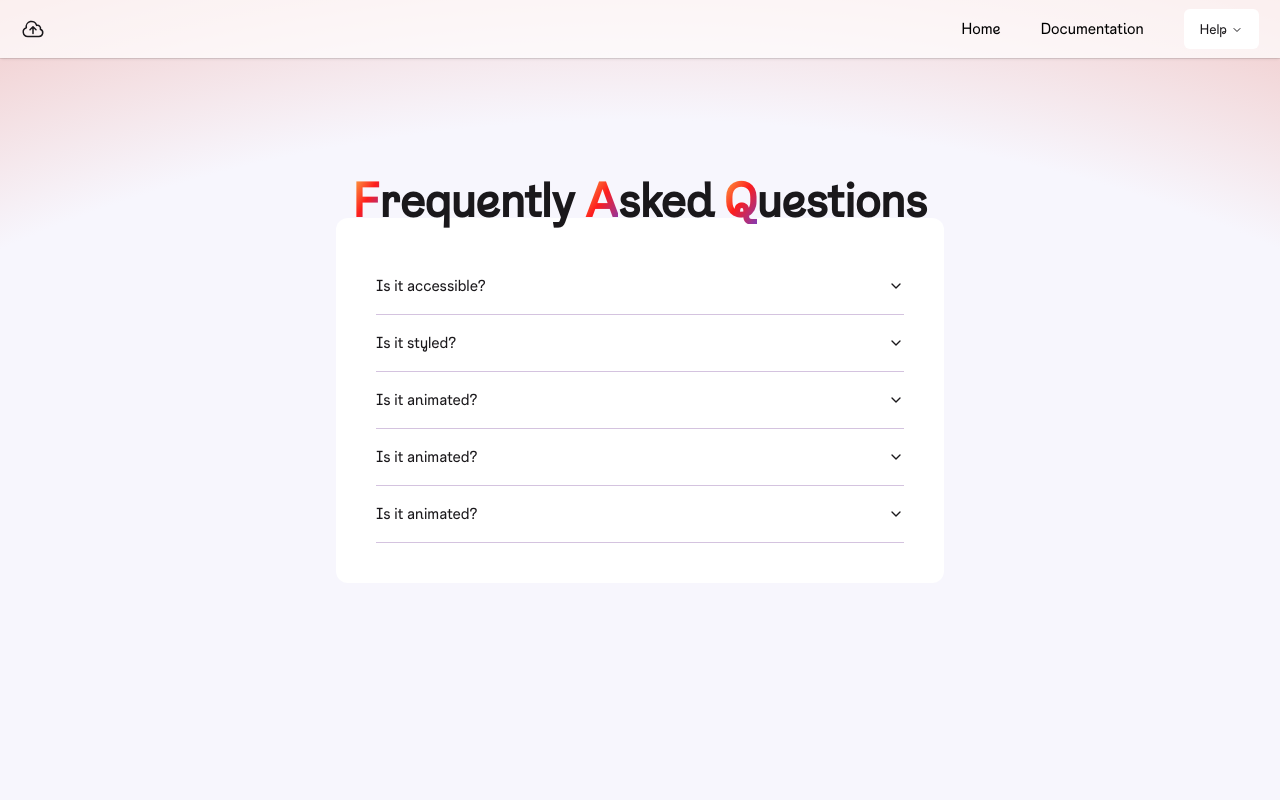
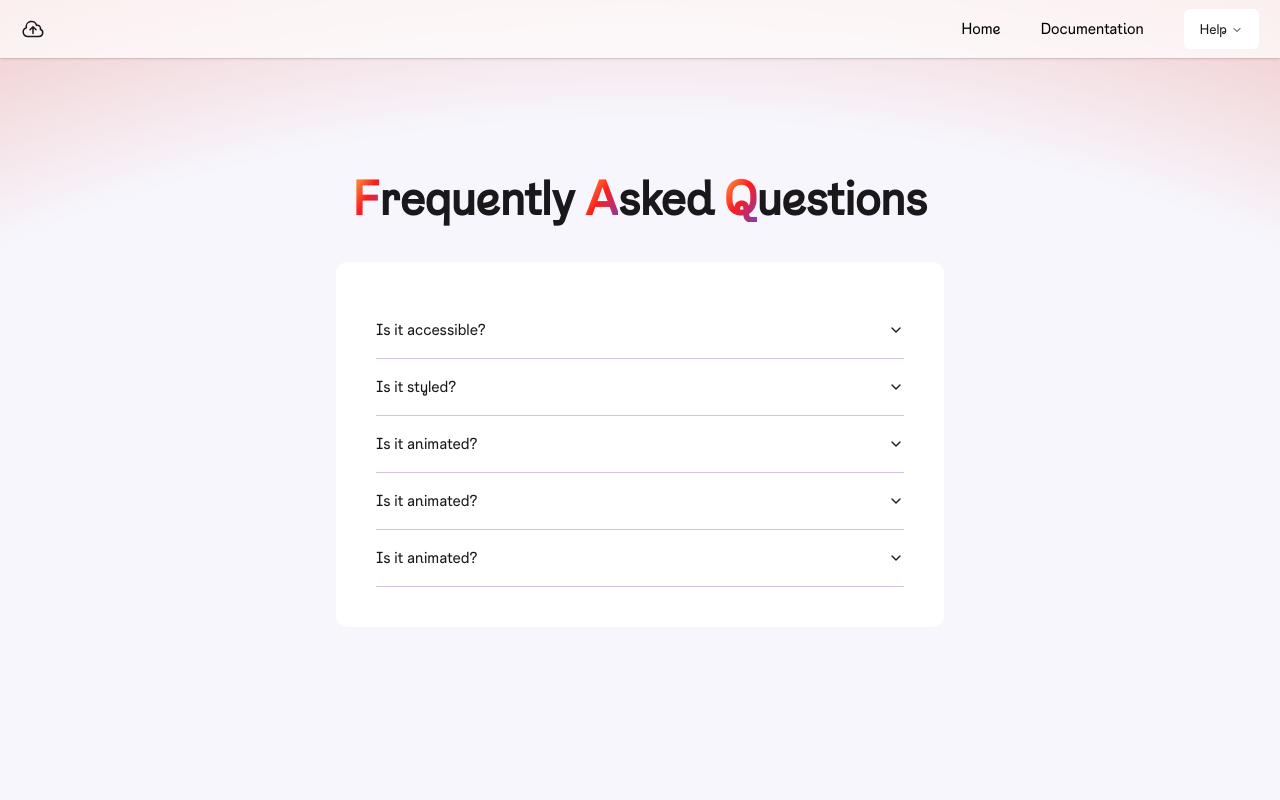
Before and after one commit to AntonisSykoutris/followfinder, a Next.js app: page /faq in a window 1280 px wide. Shown: the top 800 px of the page. Built offline with nearby package versions, Linux system fonts and the light colour scheme.

Commit message:
Bug Fixes

```diff
--- a/src/app/faq/page.tsx
+++ b/src/app/faq/page.tsx
@@ -12,18 +12,19 @@ import { motion } from 'framer-motion';
 export default function FAQPage() {
   return (
     <Section
-      className='relative items-center justify-center overflow-x-hidden'
+      className='relative mx-auto flex h-screen w-screen
+      flex-col items-center justify-center gap-y-10 overflow-x-hidden p-8'
       animate
     >
-      <motion.h1 className=' absolute inset-0  z-30 mt-32 justify-self-center  text-xl font-bold sm:text-2xl md:text-3xl lg:mt-44 lg:text-5xl'>
+      <h1 className='text-xl font-bold  sm:text-2xl md:text-3xl lg:text-5xl'>
         <span className='text-instagram'>F</span>requently{' '}
         <span className='text-instagram'>A</span>sked{' '}
         <span className=' text-instagram'>Q</span>uestions
-      </motion.h1>
+      </h1>
       <Accordion
         type='single'
         collapsible
-        className='w-full self-center rounded-xl bg-background p-10 md:w-1/2'
+        className='relative z-50 w-full rounded-xl bg-background p-10 md:w-1/2'
       >
         <AccordionItem value='item-1' className=''>
           <AccordionTrigger>Is it accessible?</AccordionTrigger>
```
